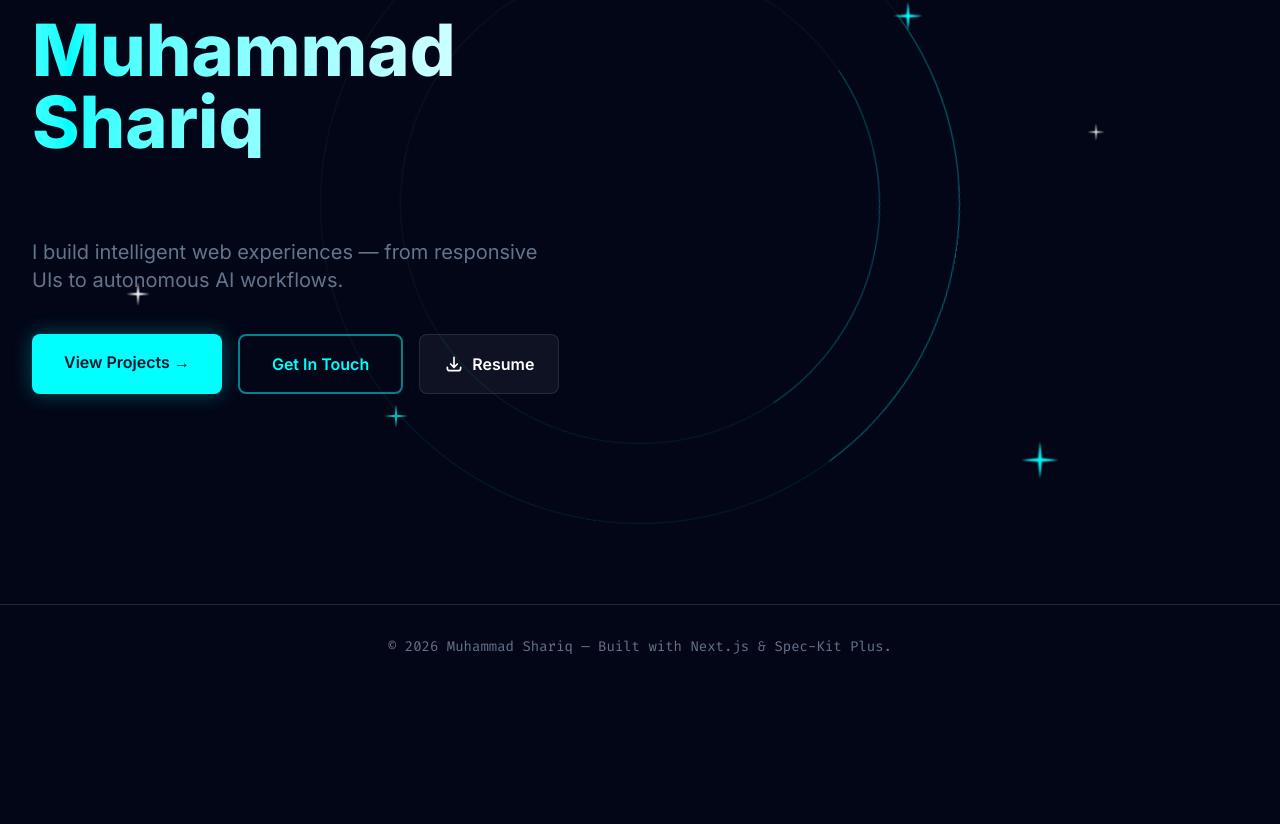
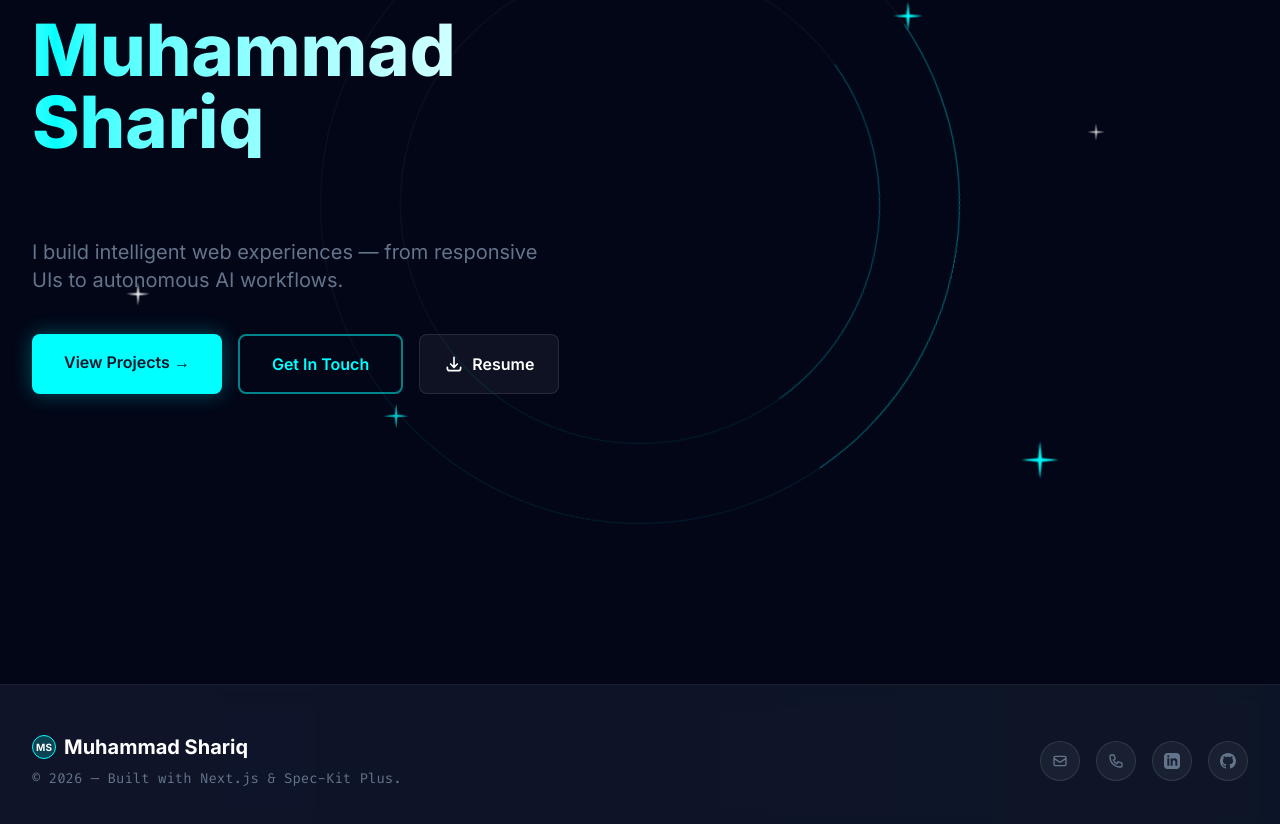
Before and after one commit to shariq001/Portfolio, a Next.js app: page / in a window 1280 px wide. Shown: the part 260-1084 px from the top of the page. Before the commit the page ends 949 px from the top, so only its background shows below. Built offline with nearby package versions, Linux system fonts and the light colour scheme.

Commit message:
style(footer): add animated gradient loop background and interactive social icons

```diff
--- a/components/Footer.tsx
+++ b/components/Footer.tsx
@@ -1,10 +1,56 @@
-/** Minimal footer component */
+/** Premium animated footer with social links */
 export default function Footer() {
   return (
-    <footer className="border-t border-border py-8 text-center px-4">
-      <p className="text-muted text-sm font-mono">
-        © {new Date().getFullYear()} Muhammad Shariq — Built with Next.js & Spec-Kit Plus.
-      </p>
+    <footer className="relative border-t border-white/10 mt-20 overflow-hidden">
+      {/* Continuous Loop Animated Gradient Background */}
+      <div className="absolute inset-0 bg-gradient-to-r from-primary/5 via-purple-500/10 to-primary/5 bg-[length:200%_auto] animate-gradient opacity-80 pointer-events-none"></div>
+
+      {/* Glassmorphic Overlay */}
+      <div className="absolute inset-0 bg-surface/80 backdrop-blur-md pointer-events-none"></div>
+
+      <div className="relative z-10 max-w-7xl mx-auto px-4 sm:px-6 lg:px-8 py-12 flex flex-col md:flex-row items-center justify-between gap-6">
+
+        {/* Brand / Copyright */}
+        <div className="text-center md:text-left">
+          <div className="font-sans font-bold text-xl text-white mb-2 flex items-center justify-center md:justify-start gap-2">
+            <div className="w-6 h-6 rounded-full bg-primary/20 border border-primary flex items-center justify-center">
+              <span className="text-[10px] text-white">MS</span>
+            </div>
+            Muhammad Shariq
+          </div>
+          <p className="text-muted text-sm font-mono">
+            © {new Date().getFullYear()} — Built with Next.js & Spec-Kit Plus.
+          </p>
+        </div>
+
+        {/* Social Links Container */}
+        <div className="flex items-center gap-4">
+          {/* Email */}
+          <a href="mailto:shariqfazal123@gmail.com" className="w-10 h-10 rounded-full bg-white/5 border border-white/10 flex items-center justify-center text-muted hover:text-white hover:bg-primary/20 hover:border-primary/50 transition-all duration-300 hover:-translate-y-1 hover:shadow-[0_0_15px_rgba(0,255,255,0.3)]">
+            <span className="sr-only">Email</span>
+            <svg className="w-4 h-4" fill="none" stroke="currentColor" viewBox="0 0 24 24"><path strokeLinecap="round" strokeLinejoin="round" strokeWidth="2" d="M3 8l7.89 5.26a2 2 0 002.22 0L21 8M5 19h14a2 2 0 002-2V7a2 2 0 00-2-2H5a2 2 0 00-2 2v10a2 2 0 002 2z"></path></svg>
+          </a>
+
+          {/* Phone */}
+          <a href="tel:+923182965978" className="w-10 h-10 rounded-full bg-white/5 border border-white/10 flex items-center justify-center text-muted hover:text-white hover:bg-primary/20 hover:border-primary/50 transition-all duration-300 hover:-translate-y-1 hover:shadow-[0_0_15px_rgba(0,255,255,0.3)]">
+            <span className="sr-only">Phone</span>
+            <svg className="w-4 h-4" fill="none" stroke="currentColor" viewBox="0 0 24 24"><path strokeLinecap="round" strokeLinejoin="round" strokeWidth="2" d="M3 5a2 2 0 012-2h3.28a1 1 0 01.948.684l1.498 4.493a1 1 0 01-.502 1.21l-2.257 1.13a11.042 11.042 0 005.516 5.516l1.13-2.257a1 1 0 011.21-.502l4.493 1.498a1 1 0 01.684.949V19a2 2 0 01-2 2h-1C9.716 21 3 14.284 3 6V5z"></path></svg>
+          </a>
+
+          {/* LinkedIn */}
+          <a href="https://linkedin.com/in/muhammad---shariq" target="_blank" rel="noopener noreferrer" className="w-10 h-10 rounded-full bg-white/5 border border-white/10 flex items-center justify-center text-muted hover:text-white hover:bg-primary/20 hover:border-primary/50 transition-all duration-300 hover:-translate-y-1 hover:shadow-[0_0_15px_rgba(0,255,255,0.3)]">
+            <span className="sr-only">LinkedIn</span>
+            <svg className="w-4 h-4" fill="currentColor" viewBox="0 0 24 24"><path d="M19 0h-14c-2.761 0-5 2.239-5 5v14c0 2.761 2.239 5 5 5h14c2.762 0 5-2.239 5-5v-14c0-2.761-2.238-5-5-5zm-11 19h-3v-11h3v11zm-1.5-12.268c-.966 0-1.75-.79-1.75-1.764s.784-1.764 1.75-1.764 1.75.79 1.75 1.764-.783 1.764-1.75 1.764zm13.5 12.268h-3v-5.604c0-3.368-4-3.113-4 0v5.604h-3v-11h3v1.765c1.396-2.586 7-2.777 7 2.476v6.759z"/></svg>
+          </a>
+
+          {/* GitHub */}
+          <a href="https://github.com/shariq001" target="_blank" rel="noopener noreferrer" className="w-10 h-10 rounded-full bg-white/5 border border-white/10 flex items-center justify-center text-muted hover:text-white hover:bg-primary/20 hover:border-primary/50 transition-all duration-300 hover:-translate-y-1 hover:shadow-[0_0_15px_rgba(0,255,255,0.3)]">
+            <span className="sr-only">GitHub</span>
+            <svg className="w-4 h-4" fill="currentColor" viewBox="0 0 24 24"><path d="M12 0c-6.626 0-12 5.373-12 12 0 5.302 3.438 9.8 8.207 11.387.599.111.793-.261.793-.577v-2.234c-3.338.726-4.033-1.416-4.033-1.416-.546-1.387-1.333-1.756-1.333-1.756-1.089-.745.083-.729.083-.729 1.205.084 1.839 1.237 1.839 1.237 1.07 1.834 2.807 1.304 3.492.997.107-.775.418-1.305.762-1.604-2.665-.305-5.467-1.334-5.467-5.931 0-1.311.469-2.381 1.236-3.221-.124-.303-.535-1.524.117-3.176 0 0 1.008-.322 3.301 1.23.957-.266 1.983-.399 3.003-.404 1.02.005 2.047.138 3.006.404 2.291-1.552 3.297-1.23 3.297-1.23.653 1.653.242 2.874.118 3.176.77.84 1.235 1.911 1.235 3.221 0 4.609-2.807 5.624-5.479 5.921.43.372.823 1.102.823 2.222v3.293c0 .319.192.694.801.576 4.765-1.589 8.199-6.086 8.199-11.386 0-6.627-5.373-12-12-12z"/></svg>
+          </a>
+        </div>
+
+      </div>
     </footer>
   );
 }
```
